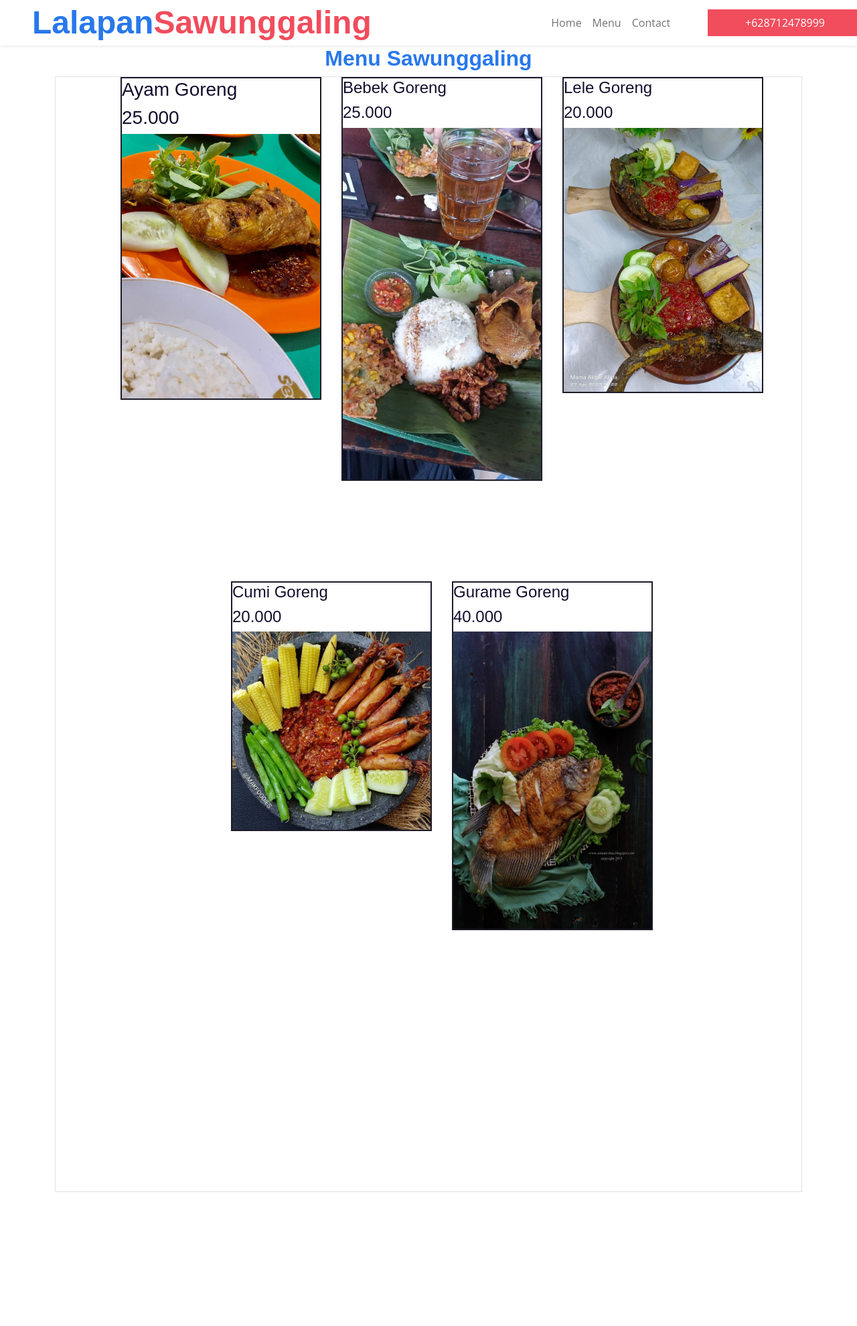
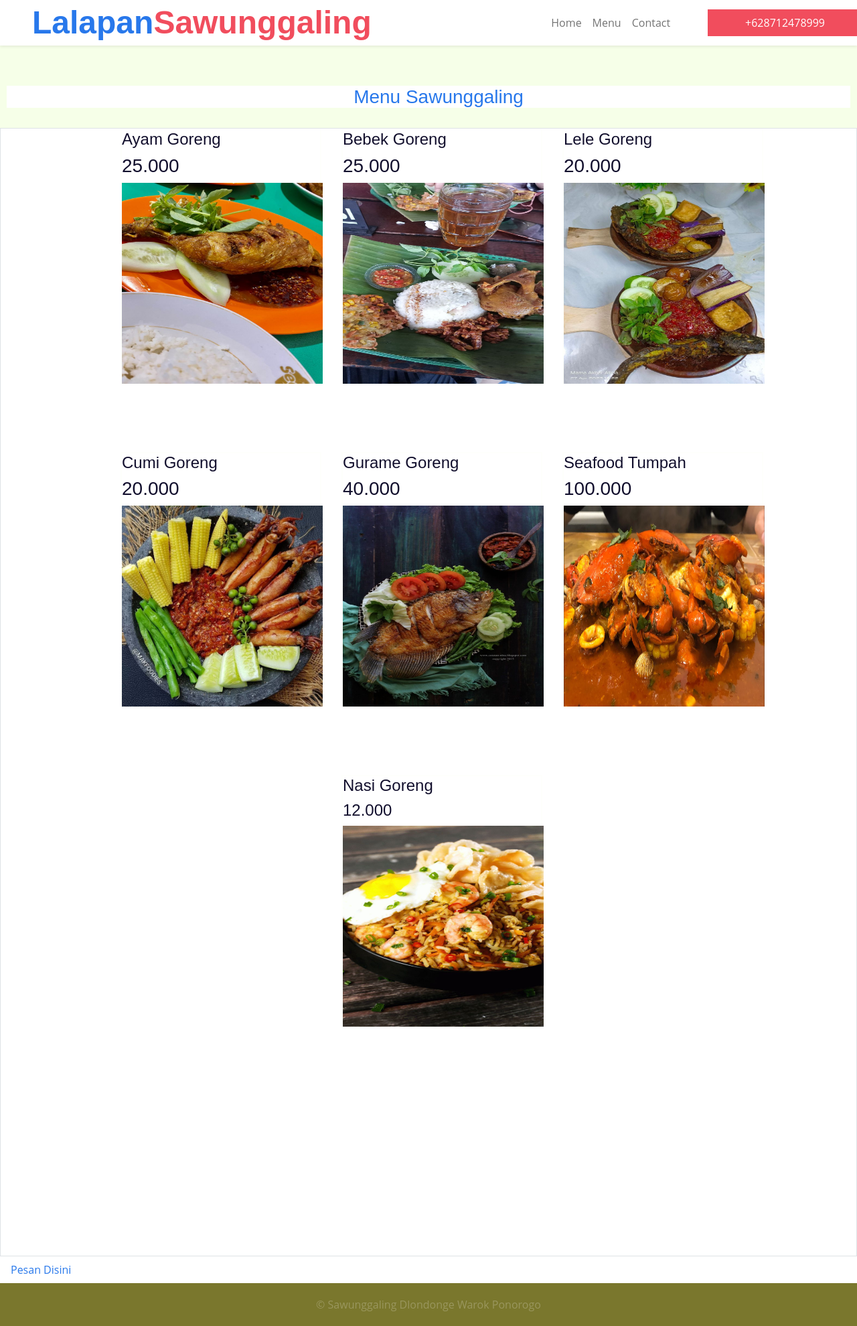
Before and after one commit to NandaaAyyy/UAS_NANDA, a Django app: page /menu/ in a window 1280 px wide. Shown: the whole page at 67% size. Before the commit the page ends 1780 px from the top, so only its background shows below. Run offline with Django 4.2, Linux system fonts and the light colour scheme.

Commit message:
push yg ke-7

```diff
--- a/GoMakanan/static/css/style.css
+++ b/GoMakanan/static/css/style.css
@@ -4,7 +4,6 @@
     --light: #ECF4FF;
     --dark: #120F2D;
     scroll-behavior: smooth;
-
 }
 
 
@@ -35,25 +34,34 @@ h6,
   margin-bottom: 80px;
 
 }
+.pesan p {
+  background-color: #252525;
+  padding: 20px;
+  background-color: #7a772d;
+  text-align: center;
+
+}
+
   .footer_section p {
     margin: auto;
     text-align: center;
-    color: #fcfcfe3d;
+    color: #fefcfc3d;
   }
 
   .footer_section a {
-    color: #fefcfd3a;
+    color: #fefcfce8;
   }
 
-.destination img {
-  transition: .3s;
-
+  .section-title{
+    margin-top: 50px;
+    padding-left: 30px;
+    margin-bottom: 20px;
+  }
+  .header{
+    background-color: rgba(157, 255, 0, 0.089);
+    padding: 10px;
+    text-align: center;
 }
-
-.destination a:hover img {
-  transform: scale(1.2);
-    }
-
 .border{
   display:flex;
   justify-content: center;
@@ -67,14 +75,39 @@ h6,
   }
 
   .rowbagian{
-    height: 200x;
+    height: 300x;
     width: 300px;
-    border: 2px solid #1d1b28;
+    border: 2px solid #fefffc;
     margin: auto;
-    margin-bottom: 150px;
+    margin-bottom: 100px;
     margin-left: 30px;
   }
   .gambar img{
-    width: 100%;
-    height: 100%;
-  }
+    width: 300px;
+    height: 300px;
+
+}
+.gambar:hover img{
+  transform: scale(1.1);
+}
+.gambar.btn{
+  background: #FFFFFF;
+  color: var(--primary);
+  border-radius: 20px;
+  border-bottom: 1px solid var(--primary);
+}
+.footer_section {
+  background-color: #252525;
+  padding: 20px;
+  background-color: #7a772d;
+}
+
+.footer_section text {
+  margin: 0;
+  text-align: center;
+  color: #fefdfc;
+}
+
+.footer_section a {
+  color: #fefdfc;
+}
--- a/GoMakanan/templates/menu.html
+++ b/GoMakanan/templates/menu.html
@@ -11,31 +11,32 @@
 <body>
  <nav class="navbar navbar-expand-lg bg-white navbar-light shadow-sm py-3 py-lg-0 px-3 px-lg-0">
     <a href="" class="navbar-brand ms-lg-5">
-        <h1 class="display-5 m-0 text-primary">Lalapan<span class="text-secondary">Sawunggaling</span></h1>
-    </a>
+            <h1 class="display-5 m-0 text-primary">Lalapan<span class="text-secondary">Sawunggaling</span></h1>
+        </a>
+
     <button class="navbar-toggler" type="button" data-bs-toggle="collapse" data-bs-target="#navbarCollapse">
         <span class="navbar-toggler-icon"></span>
     </button>
     <div class="collapse navbar-collapse" id="navbarCollapse">
         <div class="navbar-nav ms-auto py-0">
             <a href="" class="nav-item nav-link">Home</a>
-            <a href="menu" class="nav-item nav-link">Menu</a>
-            <a href="contact" class="nav-item nav-link">Contact</a>
+            <a href="menu/" class="nav-item nav-link">Menu</a>
+            <a href="contact/" class="nav-item nav-link">Contact</a>
             <a href="tel:+628712478999" class="nav-item nav-link nav-contact bg-secondary text-white px-5 ms-lg-5"><i class="bi bi-telephone-outbound me-2"></i>+628712478999</a>
 
         </div>
     </div>
 </nav>
-<div class="destination-3">
-    <div class="container">
-        <div class="text-center wow fadeInUp" data-wow-delay="0.6s">
-            <h2 class="section-title bg-white text-center text-primary px-3">Menu Sawunggaling</h2>
+
+    <div class="header">
+            <h3 class="section-title bg-white text-center text-primary px-8">Menu Sawunggaling</h3>
+
         </div>
         <div class="border">
             <a href="#">
                 <div class="rowbagian">
                     <div class="gambar">
-                              <h3>Ayam Goreng</h3>
+                              <h4>Ayam Goreng</h4>
                               <h3>25.000</h3>
                                 <img src="{% static 'img/ayam.jpg' %}" alt="">
                         </div>
@@ -46,7 +47,7 @@
                 <div class="rowbagian">
                     <div class="gambar">
                               <h4>Bebek Goreng</h4>
-                              <h4>25.000</h4>
+                              <h3>25.000</h3>
                                 <img src="{% static 'img/bebek.jpg' %}" alt="">
                         </div>
                     </div>
@@ -55,7 +56,7 @@
                 <div class="rowbagian">
                     <div class="gambar">
                               <h4>Lele Goreng</h4>
-                              <h4>20.000</h4>
+                              <h3>20.000</h3>
                                 <img src="{% static 'img/lele.jpg' %}" alt="">
                         </div>
                     </div>
@@ -64,7 +65,7 @@
                 <div class="rowbagian">
                     <div class="gambar">
                               <h4>Cumi Goreng</h4>
-                              <h4>20.000</h4>
+                              <h3>20.000</h3>
                                 <img src="{% static 'img/cumi.jpg' %}" alt="">
                         </div>
                     </div>
@@ -73,9 +74,38 @@
                 <div class="rowbagian">
                     <div class="gambar">
                               <h4>Gurame Goreng</h4>
-                              <h4>40.000</h4>
+                              <h3>40.000</h3>
                                 <img src="{% static 'img/gurame.jpg' %}" alt="">
                         </div>
                     </div>
             </a>
+            <a href="#">
+                <div class="rowbagian">
+                    <div class="gambar">
+                              <h4>Seafood Tumpah </h4>
+                              <h3>100.000</h3>
+                                <img src="{% static 'img/seafood.jpg' %}" alt="">
+                        </div>
+                    </div>
+            </a>
+            <a href="#">
+                <div class="rowbagian">
+                    <div class="gambar">
+                              <h4>Nasi Goreng </h4>
+                              <h4>12.000</h4>
+                                <img src="{% static 'img/nasgor.jpg' %}" alt="">
+                        </div>
+                    </div>
+            </a>
         </div>
+        <div class pesan>
+            <a href="contact/" class="nav-item nav-link">Pesan Disini</a>
+
+
+        </div>
+        <section class="container-fluid footer_section">
+            <p>
+              &copy; Sawunggaling
+              <a>Dlondonge Warok Ponorogo</a>
+            </p>
+          </section>
--- a/GoMakanan/urls.py
+++ b/GoMakanan/urls.py
@@ -4,6 +4,5 @@ from . import views
 urlpatterns =[
     path('', views.home, name='home' ),
     path('menu/', views.menu, name='menu'),
-    path('home/', views.home, name='home' ),
 
 ]
```
Also changed, not shown: GoMakanan/templates/home.html (+8 -10 lines), GoMakanan/static/css/styyle.css (deleted), GoMakanan/static/img/nasgor.jpg (renamed from GoMakanan/static/img/nasgor (1).jpg), GoMakanan/static/img/seafood.jpg (added).
